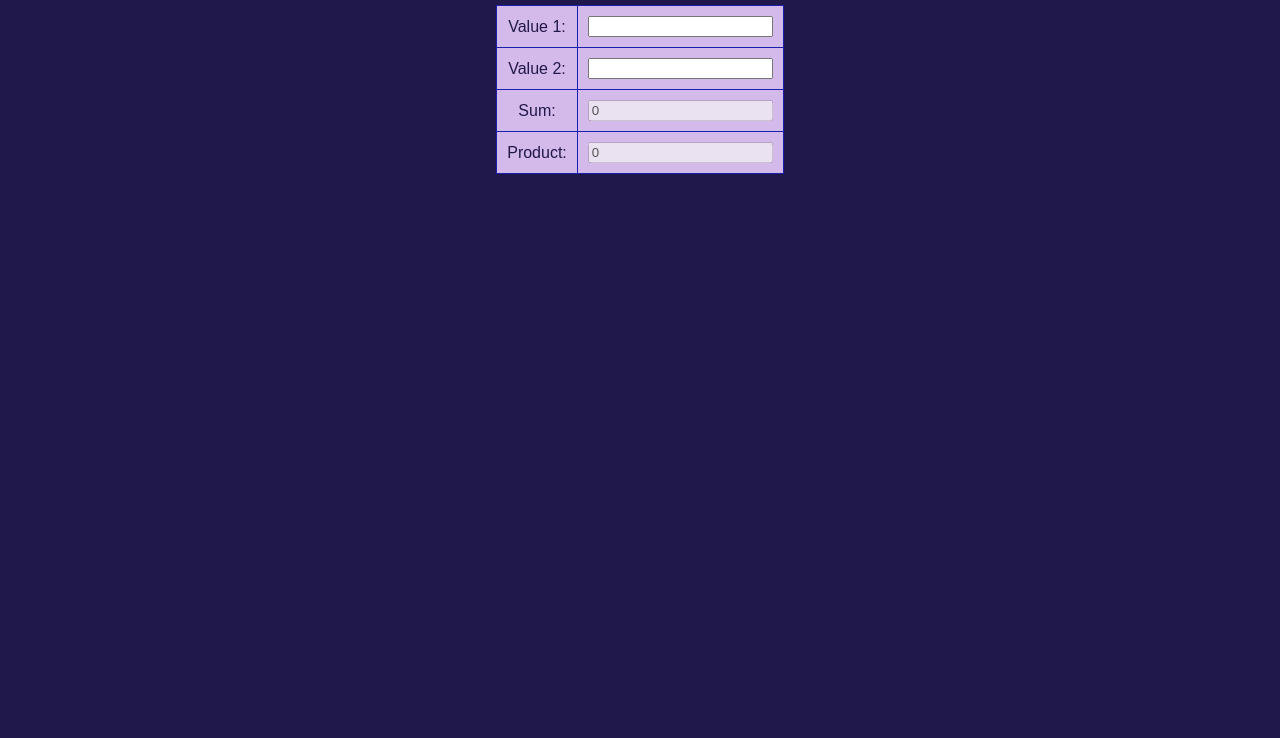
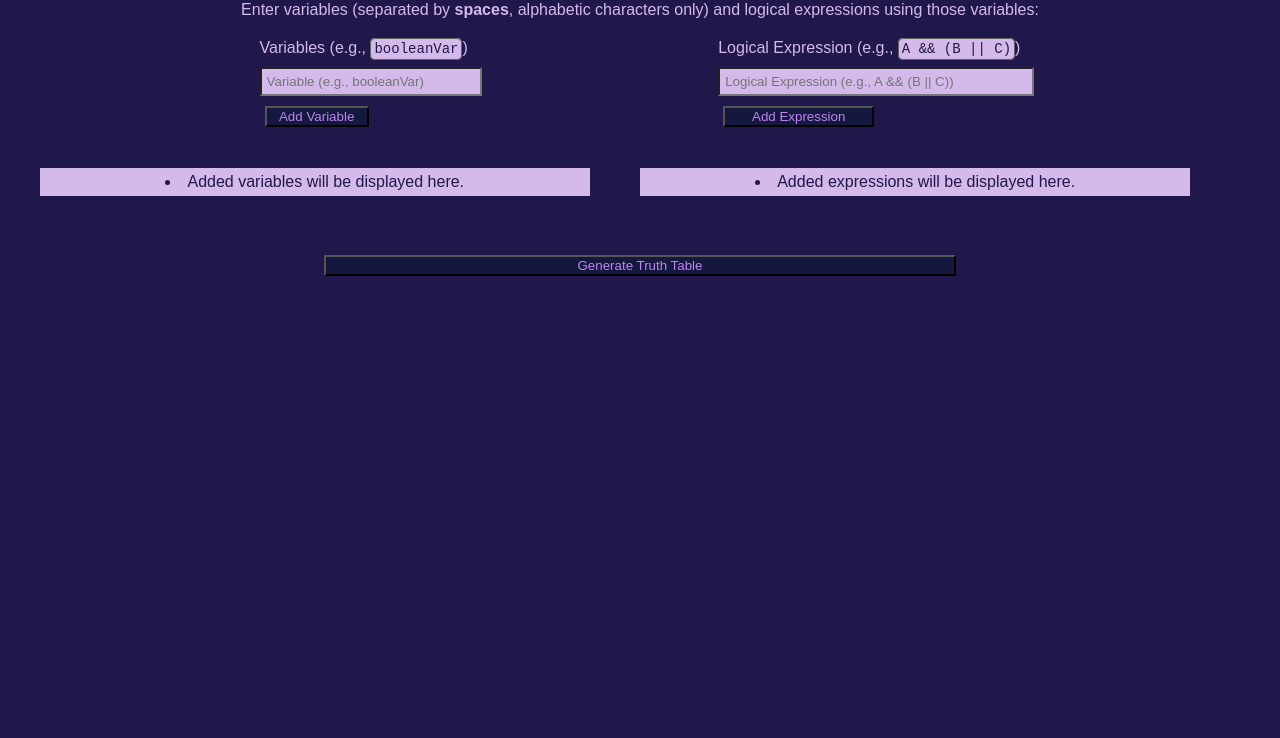
Before and after one commit to algorizan/truth-tables-code, a website: page index.html in a window 1280 px wide. Shown: the part 62-800 px from the top of the page. Drawn offline with Linux system fonts and the light colour scheme.

Commit message:
Got a fully functional website with the most basic features I wanted. You can add variables/expressions individually through a textbox, and they are all displayed in a list in 2 columns. Variables and expressions are validated through RegExps and they must be unique.

```diff
--- a/index.html
+++ b/index.html
@@ -1,36 +1,41 @@
 <!DOCTYPE html>
 <html>
 <head>
-    <title>Table Calculator</title>
+  <title>Truth Table Generator</title>
   <link rel="stylesheet" type="text/css" href="styles.css">
 </head>
-  <body>
-    <h1>Table Calculator</h1>
-    <table>
-      <tr>
-        <td>Value 1:</td>
-        <td>
-          <input type="number" id="value1">
-        </td>
-      </tr>
-      <tr>
-        <td>Value 2:</td>
-        <td>
-          <input type="number" id="value2">
-        </td>
-      </tr>
-      <tr>
-        <td>Sum:</td>
-        <td>
-          <input type="number" id="sum" disabled>
-        </td>
-      </tr>
-      <tr>
-        <td>Product:</td>
-        <td>
-          <input type="number" id="product" disabled>
-        </td>
-      </tr>
+<body onload="initPage()">
+  <h1>Truth Table Generator</h1>
+  <p>Enter variables (separated by <strong>spaces</strong>, alphabetic characters only) and logical expressions using those variables:</p>
+  <div class="input-container">
+    <div class="input-field">
+      <label for="variableInput">Variables (e.g., <code>booleanVar</code>)</label>
+      <input type="text" id="variableInput" placeholder="Variable (e.g., booleanVar)">
+      <button class="add-button" id="addVariable" onclick="addVariable()">Add Variable</button>
+    </div>
+    <div class="input-field">
+      <label for="expressionInput">Logical Expression (e.g., <code>A && (B || C)</code>)</label>
+      <input type="text" id="expressionInput" placeholder="Logical Expression (e.g., A && (B || C))">
+      <button class="add-button" id="addExpression" onclick="addExpression()">Add Expression</button>
+    </div>
+  </div>
+  <div class="text-container">
+    <div class="text-field">
+      <ul name="Variables" id="variablesArea">
+        <!-- The variables list will be dynamically generated here -->
+      </ul>
+    </div>
+    <div class="text-field">
+      <ul name="Expressions" id="expressionsArea">
+        <!-- The expressions list will be dynamically generated here -->
+      </ul>
+    </div>
+  </div>
+  <br/>
+  <button class="generate-button" id="generateTruthTable" onclick="generateTruthTable()">Generate Truth Table</button>
+
+  <table id="truthTable">
+    <!-- The truth table will be dynamically generated here -->
   </table>
 
   <script src="script.js"></script>
--- a/script.js
+++ b/script.js
@@ -1,54 +1,196 @@
-/* eslint-disable no-use-before-define */
-// Wait for the DOM to be fully loaded before running the script
-document.addEventListener("DOMContentLoaded", function() {
-    // Get the input elements
-    const value1Input = document.getElementById("value1");
-    const value2Input = document.getElementById("value2");
-    const sumInput = document.getElementById("sum");
-    const productInput = document.getElementById("product");
+/* eslint-disable no-use-before-define, no-bitwise */
 
-    // Add event listeners to the input elements
-    value1Input.addEventListener("input", calculate);
-    value2Input.addEventListener("input", calculate);
+const VAR_REGEX_STR = "([A-Za-z]|\\d|_)+";
+const EXPR_REGEX = /^(\w|\s|\d|&&|\|\||!|\?|:|\(|\))+$/;
 
-    // Load the values from localStorage if available
-    if (localStorage.getItem("value1")) {
-        value1Input.value = localStorage.getItem("value1");
+const VARIABLES = [];
+const EXPRESSIONS = [];
+
+function initPage() {
+    const localVariables = localStorage.getItem("variables");
+    const localExpressions = localStorage.getItem("expressions");
+    if (Array.isArray(localVariables)) {
+        VARIABLES.concat(localVariables);
+        // document.getElementById("variableInput").textContent = VARIABLES.join("\n");
+    }
+    if (Array.isArray(localExpressions)) {
+        EXPRESSIONS.concat(localExpressions);
+        // document.getElementById("expressionInput").textContent = EXPRESSIONS.join("\n");
     }
 
-    if (localStorage.getItem("value2")) {
-        value2Input.value = localStorage.getItem("value2");
+    generateVariablesList();
+    generateExpressionsList();
+}
+
+// if (localStorage.getItem("value1")) {
+//     value1Input.value = localStorage.getItem("value1");
+// }
+
+// if (localStorage.getItem("value2")) {
+//     value2Input.value = localStorage.getItem("value2");
+// }
+// // Save the values to localStorage
+// localStorage.setItem("value1", value1);
+// localStorage.setItem("value2", value2);
+
+// // Clear the values from localStorage
+// localStorage.removeItem("value1");
+// localStorage.removeItem("value2");
+
+function addVariable() {
+    const variableInput = document.getElementById("variableInput");
+    const variable = variableInput.value.trim();
+
+    if (!isValidVariable(variable)) {
+        alert("Please enter a valid unique variable name. Only letters (A-Z, a-z), numbers (0-9), and underscores (_) are allowed.");
+        return;
     }
 
-    // Calculate and update the result fields
-    calculate();
+    VARIABLES.push(variable);
+    localStorage.setItem("variables", VARIABLES);
+    variableInput.value = "";
 
-    // Function to calculate the sum and product
-    function calculate() {
-        const value1 = Number(value1Input.value);
-        const value2 = Number(value2Input.value);
+    generateVariablesList();
+    // generateTruthTable();
+}
 
-        // Check if both values are valid numbers
-        if (!isNaN(value1) && !isNaN(value2)) {
-            const sum = value1 + value2;
-            const product = value1 * value2;
+function addExpression() {
+    const expressionInput = document.getElementById("expressionInput");
+    const expression = expressionInput.value.trim();
 
-        // Update the result fields with the calculated values
-            sumInput.value = sum;
-            productInput.value = product;
+    if (!isValidExpression(expression)) {
+        alert("Please enter a valid unique logical expression.");
+        return;
+    }
 
-        // Save the values to localStorage
-            localStorage.setItem("value1", value1);
-            localStorage.setItem("value2", value2);
+    EXPRESSIONS.push(expression);
+    localStorage.setItem("expressions", EXPRESSIONS);
+    expressionInput.value = "";
+
+    generateExpressionsList();
+    // generateTruthTable();
+}
+
+function evaluateExpression(expression, variables, row) {
+    const variableValues = {};
+    for (let i = 0; i < variables.length; i++) {
+        variableValues[variables[i]] = (row & (1 << (variables.length - i - 1))) > 0;
+    }
+
+    const replacedExpression = expression.replace(new RegExp(VAR_REGEX_STR, "g"), (variable) => variableValues[variable]);
+    try {
+        // eslint-disable-next-line no-eval
+        return eval(replacedExpression);
+    }
+    catch (error) {
+        console.error("Error evaluating expression:", error);
+        return false;
+    }
+}
+
+function generateTruthTable() {
+    const truthTable = document.getElementById("truthTable");
+
+    if (!VARIABLES.length || !EXPRESSIONS.length) {
+        alert("Please enter at least one variable and expression.");
+        return;
+    }
+
+    // Clear the existing truth table if any
+    while (truthTable.firstChild) {
+        truthTable.removeChild(truthTable.firstChild);
+    }
+
+    // Create the header row
+    const headerRow = document.createElement("tr");
+    for (const variable of VARIABLES) {
+        const th = document.createElement("th");
+        th.textContent = variable;
+        headerRow.appendChild(th);
+    }
+
+    // Create header cells for expressions
+    for (const expression of EXPRESSIONS) {
+        const th = document.createElement("th");
+        th.textContent = expression;
+        headerRow.appendChild(th);
+    }
+
+    truthTable.appendChild(headerRow);
+
+    // Generate the truth table rows
+    const numRows = 2 ** VARIABLES.length;
+    for (let i = 0; i < numRows; i++) {
+        const row = document.createElement("tr");
+        for (let j = 0; j < VARIABLES.length; j++) {
+            const td = document.createElement("td");
+            const value = (i & (1 << (VARIABLES.length - j - 1))) ? "1" : "0";
+            td.textContent = value;
+            row.appendChild(td);
         }
-        else {
-        // If any input is not a valid number, reset the result fields
-            sumInput.value = "";
-            productInput.value = "";
 
-        // Clear the values from localStorage
-            localStorage.removeItem("value1");
-            localStorage.removeItem("value2");
+        // Evaluate all expressions and add corresponding columns
+        for (const expression of EXPRESSIONS) {
+            const result = evaluateExpression(expression, VARIABLES, i);
+            const resultTd = document.createElement("td");
+            resultTd.textContent = result ? "1" : "0";
+            row.appendChild(resultTd);
         }
+
+        truthTable.appendChild(row);
     }
-});
+}
+
+function generateVariablesList() {
+    const variablesArea = document.getElementById("variablesArea");
+
+    while (variablesArea.firstChild) {
+        variablesArea.removeChild(variablesArea.firstChild);
+    }
+
+    if (!VARIABLES.length) {
+        const li = document.createElement("li");
+        li.textContent = "Added variables will be displayed here.";
+        variablesArea.appendChild(li);
+    }
+    else {
+        VARIABLES.forEach((variable) => {
+            const li = document.createElement("li");
+            li.textContent = variable;
+            variablesArea.appendChild(li);
+        });
+    }
+}
+
+function generateExpressionsList() {
+    const expressionsArea = document.getElementById("expressionsArea");
+
+    while (expressionsArea.firstChild) {
+        expressionsArea.removeChild(expressionsArea.firstChild);
+    }
+
+    if (!EXPRESSIONS.length) {
+        const li = document.createElement("li");
+        li.textContent = "Added expressions will be displayed here.";
+        expressionsArea.appendChild(li);
+    }
+    else {
+        EXPRESSIONS.forEach((expression) => {
+            const li = document.createElement("li");
+            li.textContent = expression;
+            expressionsArea.appendChild(li);
+        });
+    }
+}
+
+function isValidVariable(variable) {
+    return typeof (variable) === "string"
+        && (new RegExp(`^${VAR_REGEX_STR}$`)).test(variable)
+        && !VARIABLES.includes(variable);
+}
+
+function isValidExpression(expression) {
+    return typeof (expression) === "string"
+        && EXPR_REGEX.test(expression)
+        && !EXPRESSIONS.includes(expression);
+}
--- a/styles.css
+++ b/styles.css
@@ -7,6 +7,7 @@ body {
 
 h1 {
   margin: 10px;
+  color: #be85f0;
 }
 
 .input-container {
@@ -21,16 +22,49 @@ h1 {
   flex-direction: column;
 }
 
-textarea {
-  width: 45%;
+.text-container {
+  display: flex;
+  justify-content: space-around;
+  margin: 20px auto;
+  width: 95%;
+}
+
+.text-field {
+  display: flex;
+  flex-direction: column;
+  width: 100%;
+}
+
+input {
+  width: 100%;
   padding: 5px;
-  resize: vertical;
+  margin-top: 10px;
+  margin-bottom: 5px;
   background-color: #d4baea;
   color:#20174b;
 }
 
-button {
+ul {
+  width: 90%;
+  padding: 5px;
+  background-color: #d4baea;
+  color:#20174b;
+  list-style-type: disc;
+  list-style-position: inside;
+}
+
+.generate-button {
   margin: 5px;
+  background-color: #14183e;
+  color: #be85f0;
+  width: 50%;
+}
+
+.add-button {
+  margin: 5px;
+  background-color: #14183e;
+  color: #be85f0;
+  width: 50%;
 }
 
 table {
```
Lines whose indentation alone changed are shown as unchanged.
